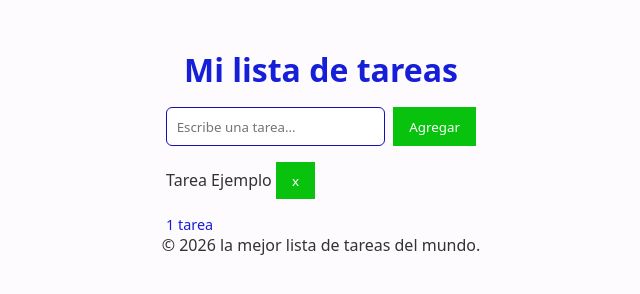
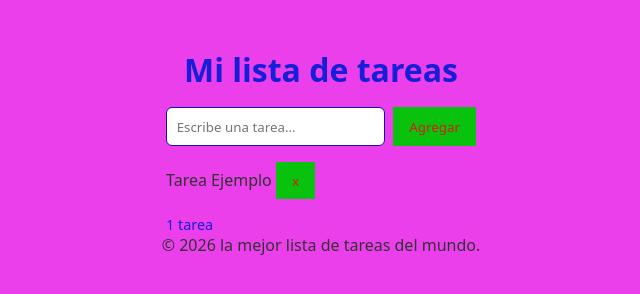
Before and after one commit to navah5874-sketch/mi-todo-list, a plain HTML site: page index.html in a window 1280 px wide. Shown: the whole page, without its empty margins (319-959 px from the left). Drawn offline with Linux system fonts and the light colour scheme.

Commit message:
expermiento visual

```diff
--- a/style.css
+++ b/style.css
@@ -6,7 +6,7 @@
 }
 
 body {
-    background: #fdfbfd;
+    background: #eb3feb;
     color: #333;
     min-height: 100vh;
     display: flex;
@@ -39,7 +39,7 @@ button {
     border: none;
     border-radius: 6xp;
     background: #08c20e;
-    color: #fff;
+    color: #de1818;
     cursor: pointer;
 }
 
```
